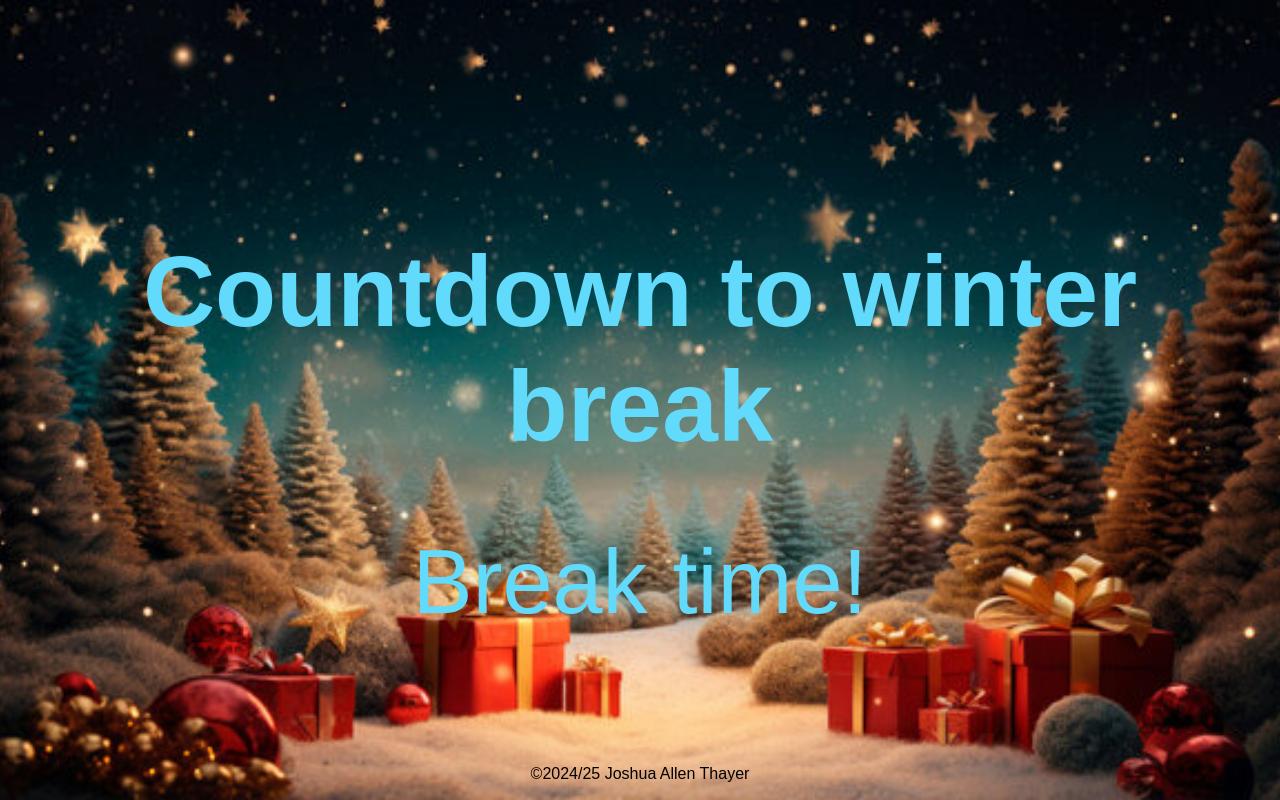
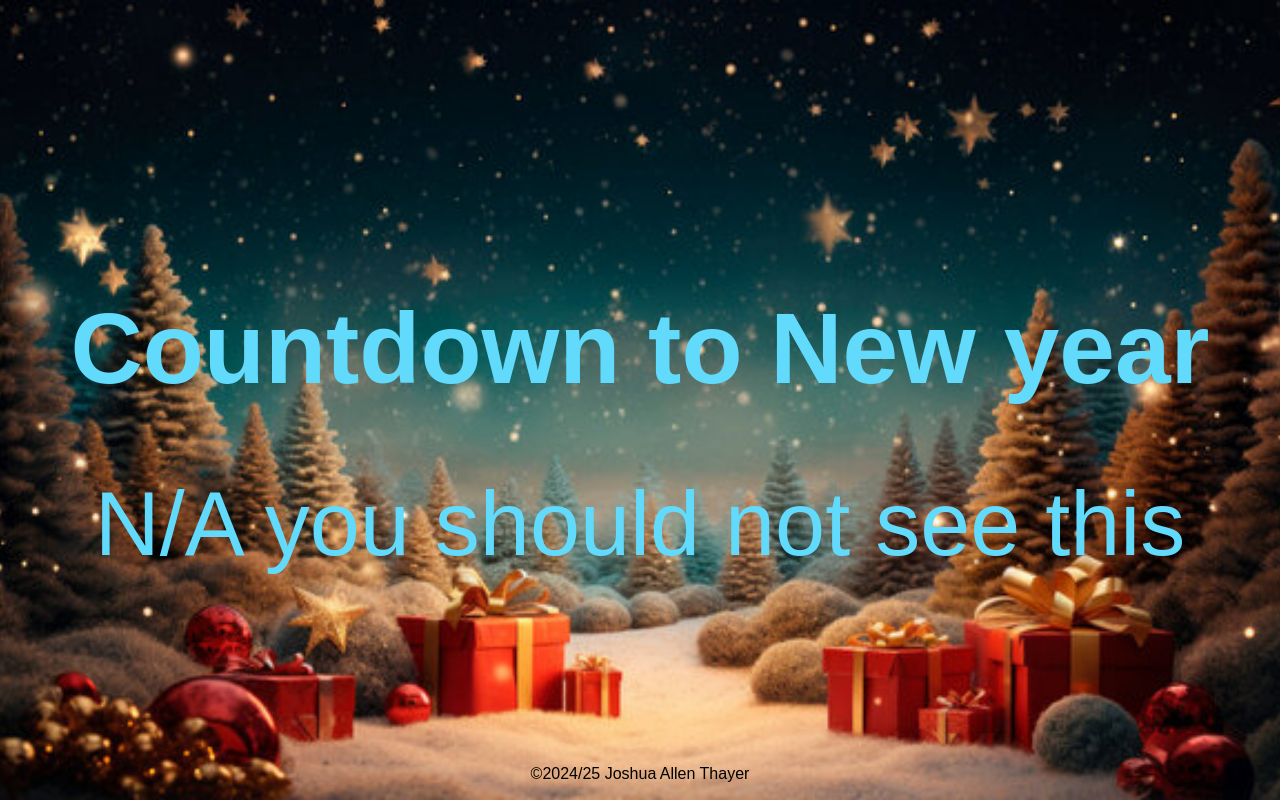
Before and after one commit to jtrofficial/countdown, a plain HTML site: page index.html in a window 1280 px wide. Drawn offline with Linux system fonts and the light colour scheme.

Commit message:
Pre-lim for new year countdown
It will eventually countdown to new years than Spring break, then summer break

```diff
--- a/index.html
+++ b/index.html
@@ -33,22 +33,25 @@
 </head>
 <body>
   <div>
-    <h1 style="font-size: 100px">Countdown to winter break</h1>
+    <h1 id='title' style="font-size: 100px">Countdown to winter break</h1>
     <div class="countdown" id="countdown" style="font-size: 90px"></div>
   </div>
 
   <script>
+    var date = '2024-12-20T15:00:10';
     var update = 10;
     function updateCountdown() {
-      const targetDate = new Date('2024-12-20T15:00:10');
+      const targetDate = new Date(date);
       const now = new Date();
       const timeDiff = targetDate - now;
 
       if (timeDiff <= 0) {
-        document.getElementById('countdown').textContent = 'Break time!';
+        document.getElementById('countdown').textContent = 'N/A you should not see this';
+        document.getElementById('title').textContent = 'Countdown to New year';
+     //   var date = '2025-01-00T00:00:00'   WHY DOES THIS BREAK THE COUNTDOWN!?
         clearInterval(interval);
         return;
-      }
+              }
 
 
       const milliseconds = timeDiff % 1000;
```
